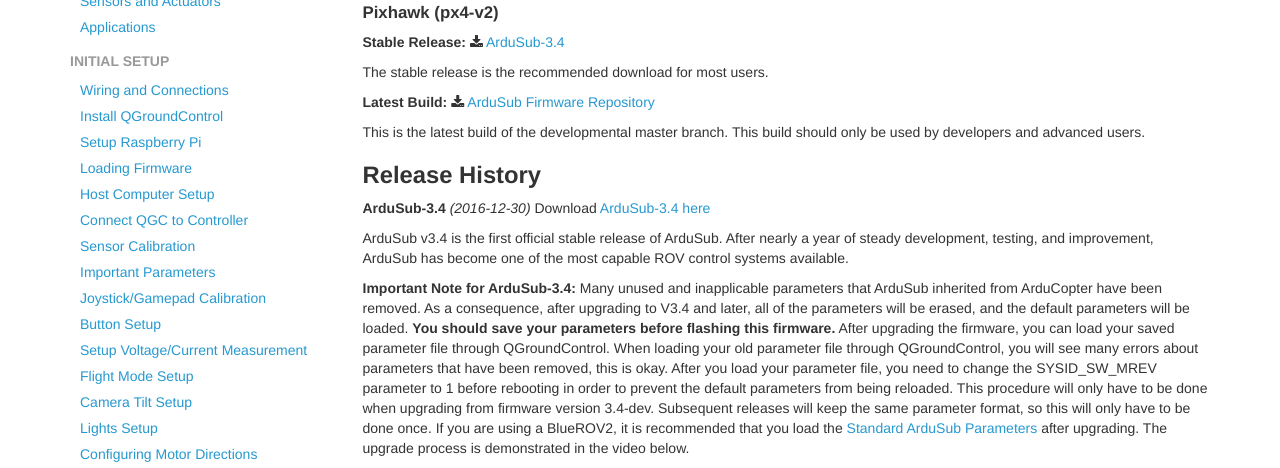
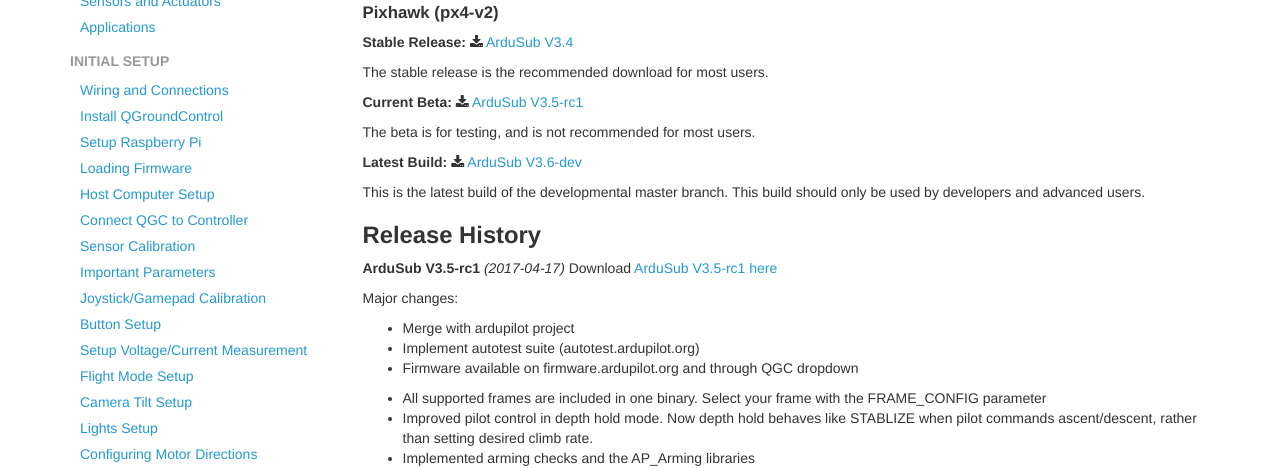
Before and after one commit to bluerobotics/retired-ardusub-docs, a Jekyll site: the page built from pages/downloads.md, in a window 1280 px wide and 1400 px high, scrolled down 251 px. Shown: the top 468 px of the window. Built offline with Jekyll 4.4.1, drawn with Linux system fonts in a browser that asks for light colours; nearby versions of some CDN libraries; some web fonts are replaced; comment, search, counter and statistics services are not loaded; some of the changed text lies outside the part shown; grey boxes are pictures that could not be loaded.

Commit message:
Add 3.5rc to fw downloads and release history

```diff
--- a/pages/downloads.md
+++ b/pages/downloads.md
@@ -14,17 +14,95 @@ Compiled firmware is now available and can be downloaded from [firmware.ardusub.
 
 #### Pixhawk (px4-v2)
 
-**Stable Release:** <i class="fa fa-download" aria-hidden="true"></i> [ArduSub-3.4](http://firmware.ardusub.com/Sub/stable/v3.4/)
+**Stable Release:** <i class="fa fa-download" aria-hidden="true"></i> [ArduSub V3.4](http://firmware.ardusub.com/Sub/stable/v3.4/)
 
 The stable release is the recommended download for most users.
 
-**Latest Build:** <i class="fa fa-download" aria-hidden="true"></i> [ArduSub Firmware Repository](http://firmware.us.ardupilot.org/Sub/latest/PX4/ArduSub-v2.px4)
+**Current Beta:** <i class="fa fa-download" aria-hidden="true"></i> [ArduSub V3.5-rc1](http://firmware.us.ardupilot.org/Sub/beta/PX4/ArduSub-v2.px4)
+
+The beta is for testing, and is not recommended for most users.
+
+**Latest Build:** <i class="fa fa-download" aria-hidden="true"></i> [ArduSub V3.6-dev](http://firmware.us.ardupilot.org/Sub/latest/PX4/ArduSub-v2.px4)
 
 This is the latest build of the developmental master branch. This build should only be used by developers and advanced users.
 
 ## Release History
 
-**ArduSub-3.4** *(2016-12-30)* Download [ArduSub-3.4 here](http://firmware.ardusub.com/Sub/stable/v3.4/)
+**ArduSub V3.5-rc1** *(2017-04-17)* Download [ArduSub V3.5-rc1 here](http://firmware.us.ardupilot.org/Sub/beta/PX4/ArduSub-v2.px4)
+
+Major changes:
+
+- Merge with ardupilot project
+- Implement autotest suite (autotest.ardupilot.org)
+- Firmware available on firmware.ardupilot.org and through QGC dropdown
+
+- All supported frames are included in one binary. Select your frame with the FRAME_CONFIG parameter
+- Improved pilot control in depth hold mode. Now depth hold behaves like STABLIZE when pilot commands
+  ascent/descent, rather than setting desired climb rate.
+- Implemented arming checks and the AP_Arming libraries
+- Added pilot input failsafe requiring MANUAL_CONTROL or RC_CHANNELS_OVERRRIDE messages to be received
+  at regular intervals. This addresses issue of joystick being disconnected while GCS connection remains
+  unbroken.
+- Add failsafe for depth sensor malfunction, vehicle will automatically enter MANUAL mode when
+  depth sensor malfunctions.
+- Drastically reduced latency between IMU updates and motor output (Thanks Randy and Tridge!)
+- RC/Servo Channel library and parameters split
+- Allow MS5837 pressure sensor on boards other than pixhawk, use GND_EXT_BUS parameter to select
+  I2C bus to look for sensor on. -1 = Disabled; default to 1, which is Pixhawk external I2C bus
+- Rework parameters, unused or irrelevant parameters have been removed
+
+Other changes:
+
+- No more ch5 mode selection, modes are configured by assigning modes directly to
+  joystick button functions. Forward/lateral inputs are now on channel 5/6 (was 6/7)
+- Default FS_LEAK_ENABLE to FS_LEAK_WARN_ONLY (was disabled)
+- Added support for BlueRobotics Celsius temperature sensor (TSYS01). Temperature is output on
+  SCALED_PRESSURE3 message as a workaround.
+- No longer report battery percent remaining, as the measurement algorithm is flawed and does not work
+  on partially charged batteries.
+- Implement auto circle mode (loiter turns)
+- Implement circle mode
+- Implement guided mode
+- Implement auto surface mode (NAV_CMD_LAND)
+- Implement spline waypoints
+- Implement crash check failsafe
+- Implement ekf failsafe
+- Implement battery failsafe
+- Implement relay joystick button functions
+- Add joystick button functions to control servos
+- Add joystick button function to toggle between foward/lateral input and roll/pitch input
+- Remove BASE_RESET and BASE_PRESS baro parameters. Barometer reset is now done via mavlink cmd.
+- Implement parameter reset to defaults via mavlink cmd.
+- Fixed bug with camera tilt smoothing conflicting with RC_OVERRIDE messages
+- Fix bug preventing LOG_FILE_DSRMROT parameter from working correctly
+- Detect external pressure sensor according to BARO_TYPE == BARO_TYPE_WATER rather than hard-coding baro instance index
+- Use default StorageManager layout instead of Copter layout
+- Add support for AHRS View
+- Remove experimental/deprecated VELHOLD and TRANSECT modes
+- Some refactoring of code and files to improve readability
+- Disable untested CAMERA object and parameters by default
+- Only allow negative altitudes and ALT_FRAME_ABOVE_HOME for mission commands
+- Remove lots of dead code left over from ArduCopter:
+
+    - RC receiver
+    - Landing
+    - Unused/unsupported modes
+    - Remove channel 5 mode logic
+    - Remove aux switches
+    - Throttle zero flag
+    - Auto trim
+    - Unsupported mavlink messages
+    - Compassmot calibration
+    - Simple mode
+    - Ch6 tuning
+    - Esc calibration
+    - CLI
+    - Motor test
+    - Helicopter references
+    - HIL_MODE
+    - Various unused flags, members and methods
+
+**ArduSub V3.4** *(2016-12-30)* Download [ArduSub-3.4 here](http://firmware.ardusub.com/Sub/stable/v3.4/)
 
 ArduSub v3.4 is the first official stable release of ArduSub. After nearly a year of steady development, testing, and improvement, ArduSub has become one of the most capable ROV control systems available.
 
```
